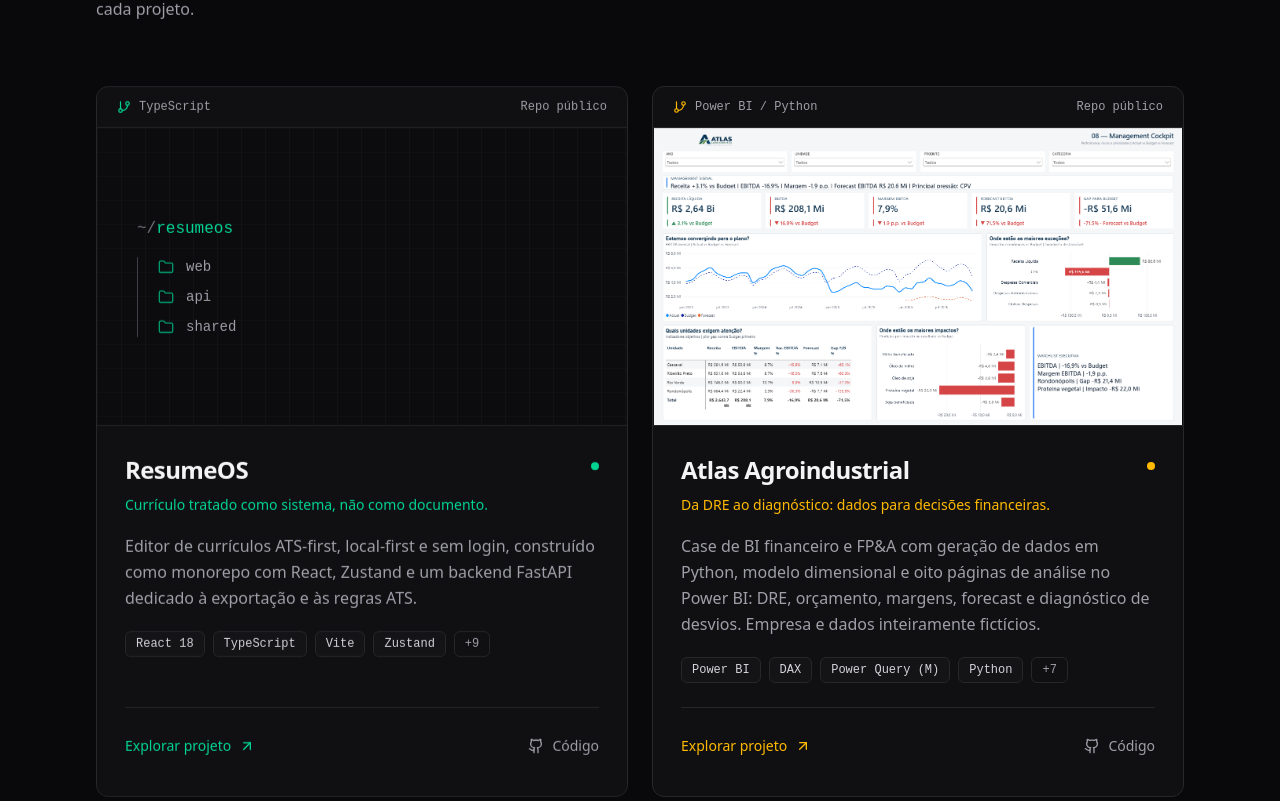
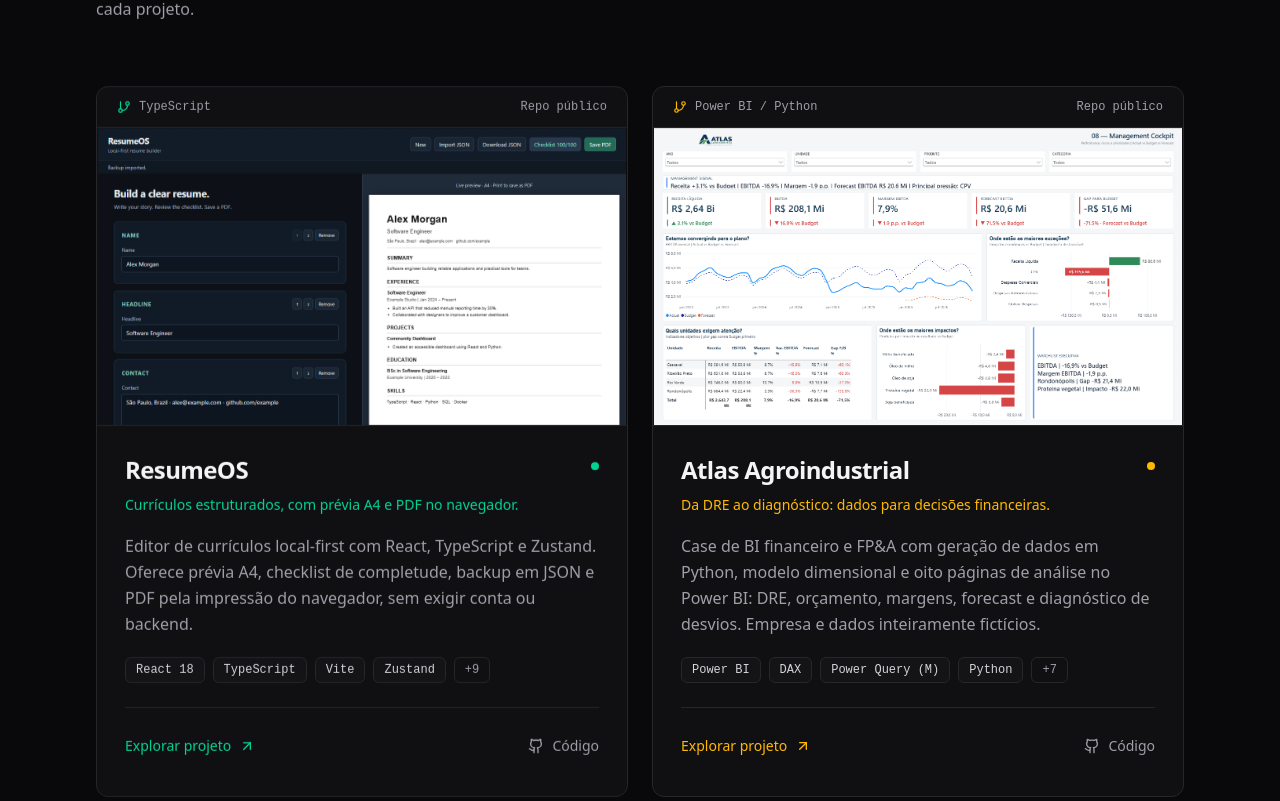
Before and after one commit to EdwinNRM/Portfolio, a React (Vite) app: page / in a window 1280 px wide. Shown: the part 4079-4880 px from the top of the page. Built offline with nearby package versions, Linux system fonts and the light colour scheme.

Commit message:
Show ResumeOS screenshot and align project details with README

```diff
--- a/src/data/projects.ts
+++ b/src/data/projects.ts
@@ -4,50 +4,54 @@ export const projects: Project[] = [
   {
     slug: "resumeos",
     name: "ResumeOS",
-    tagline: "Currículo tratado como sistema, não como documento.",
+    tagline: "Currículos estruturados, com prévia A4 e PDF no navegador.",
     status: "Repo público",
     accent: "emerald",
     language: "TypeScript",
-    updatedAt: "Fev 2026",
+    updatedAt: "Set 2026",
     summary:
-      "Editor de currículos ATS-first, local-first e sem login, construído como monorepo com React, Zustand e um backend FastAPI dedicado à exportação e às regras ATS.",
+      "Editor de currículos local-first com React, TypeScript e Zustand. Oferece prévia A4, checklist de completude, backup em JSON e PDF pela impressão do navegador, sem exigir conta ou backend.",
     problem:
-      "A maioria das ferramentas trata o currículo como um documento visual. O resultado são currículos bonitos que reprovam em sistemas ATS e editores pesados que adicionam ruído em vez de estrutura.",
+      "Editar um currículo em um documento livre dificulta manter as seções organizadas e revisar como ele ficará impresso. Também é fácil perder alterações sem uma forma simples de salvar e recuperar o rascunho.",
     solution:
-      "ResumeOS trata o currículo como um sistema: um schema estruturado compartilhado entre frontend e backend, um editor em blocos sem distrações, um preview focado em ATS e um fluxo local-first, sem contas e sem armazenamento no servidor.",
+      "O ResumeOS reúne edição por seções, prévia A4 em tempo real e um checklist transparente de completude e legibilidade. O rascunho fica no navegador, pode ser exportado em JSON e vira PDF pelo diálogo de impressão.",
     architecture: [
       "Monorepo: web / api / shared",
-      "web → React + Zustand + Vite (editor e preview)",
-      "api → FastAPI (exportação PDF e motor ATS)",
-      "shared → schema, validação e regras ATS (fonte única de verdade)",
+      "web → React + TypeScript + Zustand + Vite (editor, prévia e impressão)",
+      "shared → schema Zod, checklist e fixtures de teste",
+      "api → FastAPI opcional para integrações; não é chamada pelo editor web",
     ],
     stack: [
       { category: "Frontend", items: ["React 18", "TypeScript", "Vite", "Zustand", "Zod", "lucide-react"] },
-      { category: "Backend", items: ["Python", "FastAPI", "Pydantic", "Uvicorn"] },
-      { category: "Arquitetura", items: ["Monorepo", "Schema compartilhado", "API stateless"] },
+      { category: "API opcional", items: ["Python", "FastAPI", "Pydantic", "Uvicorn"] },
+      { category: "Arquitetura", items: ["Monorepo", "Local-first", "Schema compartilhado"] },
     ],
     features: [
-      { title: "Editor em blocos", description: "Estrutura estilo Notion para redigir o currículo sem ruído visual." },
-      { title: "Preview ATS-friendly", description: "Renderização que prioriza estrutura semântica e legibilidade para sistemas ATS." },
-      { title: "Local-first e sem login", description: "Armazenamento no navegador. Sem contas, sem servidor de dados." },
-      { title: "Exportação para PDF", description: "Pipeline de exportação executado pela API FastAPI." },
-      { title: "Segurança por design", description: "Validação de schema no front e no back e pipeline de renderização sanitizada, sem injeção de HTML cru." },
+      { title: "Editor por seções", description: "Nome, contato, resumo, experiência, projetos, formação e habilidades, com controles para adicionar, remover e reordenar seções." },
+      { title: "Prévia A4 ao vivo", description: "O mesmo currículo visto na tela é usado na impressão, inclusive com layout adaptado para celular." },
+      { title: "Checklist transparente", description: "Critérios de completude e legibilidade, sem simular uma pontuação de aprovação em ATS." },
+      { title: "Rascunho e backup", description: "Armazenamento local, exportação e importação de JSON versionado, com recuperação de dados originais quando um rascunho está malformado." },
+      { title: "PDF no navegador", description: "O documento é salvo pelo diálogo de impressão do navegador, sem depender da API opcional." },
     ],
     decisions: [
-      { decision: "Schema compartilhado entre web e API", motive: "Uma única fonte de verdade para estrutura e validação do currículo, entregue em TS e Python." },
-      { decision: "Zustand no frontend", motive: "Gerenciamento de estado leve para um app local-first, sem biblioteca pesada." },
-      { decision: "Zod com tipagem derivada", motive: "Validação de runtime consistente no frontend a partir do mesmo schema." },
-      { decision: "API stateless", motive: "Sem sessão ou estado persistente no servidor — mais simples e com menor superfície de ataque." },
+      { decision: "Rascunho local com backup JSON", motive: "Permitir edição sem conta e oferecer uma cópia portátil dos dados ao usuário." },
+      { decision: "Impressão pelo navegador", motive: "Gerar o PDF a partir da mesma prévia A4 sem exigir serviço de exportação." },
+      { decision: "Schema e checklist compartilhados", motive: "Manter critérios verificáveis entre a aplicação web e a API opcional." },
+      { decision: "API opcional", motive: "Expor validação e HTML imprimível para integrações sem acoplar o editor web ao backend." },
     ],
     challenges: [
-      "Manter compatibilidade com ATS sem sacrificar a estrutura semântica do conteúdo.",
-      "Garantir validação consistente entre o schema TypeScript e o Python.",
-      "Construir um fluxo de exportação PDF confiável a partir de um schema estruturado.",
+      "Manter a prévia e o documento impresso consistentes em layouts de desktop e celular.",
+      "Preservar e recuperar rascunhos antigos ou malformados sem perda silenciosa de dados.",
+      "Alinhar os critérios do checklist entre TypeScript e Python sem apresentar a pontuação como garantia de aprovação em ATS.",
     ],
-    role: "Arquitetura do monorepo, schema compartilhado, editor de blocos, motor ATS e API de exportação.",
-    results: ["8 commits em organização evolutiva", "Web deployada no GitHub Pages", "README com arquitetura, segurança e roadmap"],
+    role: "Arquitetura do monorepo, editor local, prévia A4, checklist, backup em JSON e API opcional para integrações.",
+    results: ["Editor e prévia A4 com impressão em PDF pelo navegador", "Backup JSON versionado e recuperação de rascunhos", "Testes de edição, impressão, armazenamento e validação documentados no repositório"],
     github: "https://github.com/EdwinNRM/ResumeOS",
-    demo: "https://EdwinNRM.github.io/ResumeOS",
+    image: {
+      src: "/images/resumeos-desktop.png",
+      alt: "Editor do ResumeOS com seções do currículo e prévia A4 lado a lado",
+      caption: "ResumeOS em execução com dados fictícios de demonstração.",
+    },
   },
   {
     slug: "atlas-agroindustrial",
--- a/src/pages/ProjectPage.tsx
+++ b/src/pages/ProjectPage.tsx
@@ -127,7 +127,7 @@ export function ProjectPage() {
           <Container className="max-w-3xl">
             {project.image && (
               <figure className="overflow-hidden rounded-xl border border-zinc-800 bg-zinc-900/30">
-                <a href={project.image.src} target="_blank" rel="noopener noreferrer" aria-label="Abrir captura do dashboard em tamanho original">
+                <a href={project.image.src} target="_blank" rel="noopener noreferrer" aria-label={`Abrir captura de ${project.name} em tamanho original`}>
                   <img src={project.image.src} alt={project.image.alt} width={1343} height={757} className="h-auto w-full" />
                 </a>
                 <figcaption className="px-5 py-4 text-base leading-relaxed text-zinc-400">{project.image.caption}</figcaption>
```
Also changed, not shown: public/images/resumeos-desktop.png (added).
